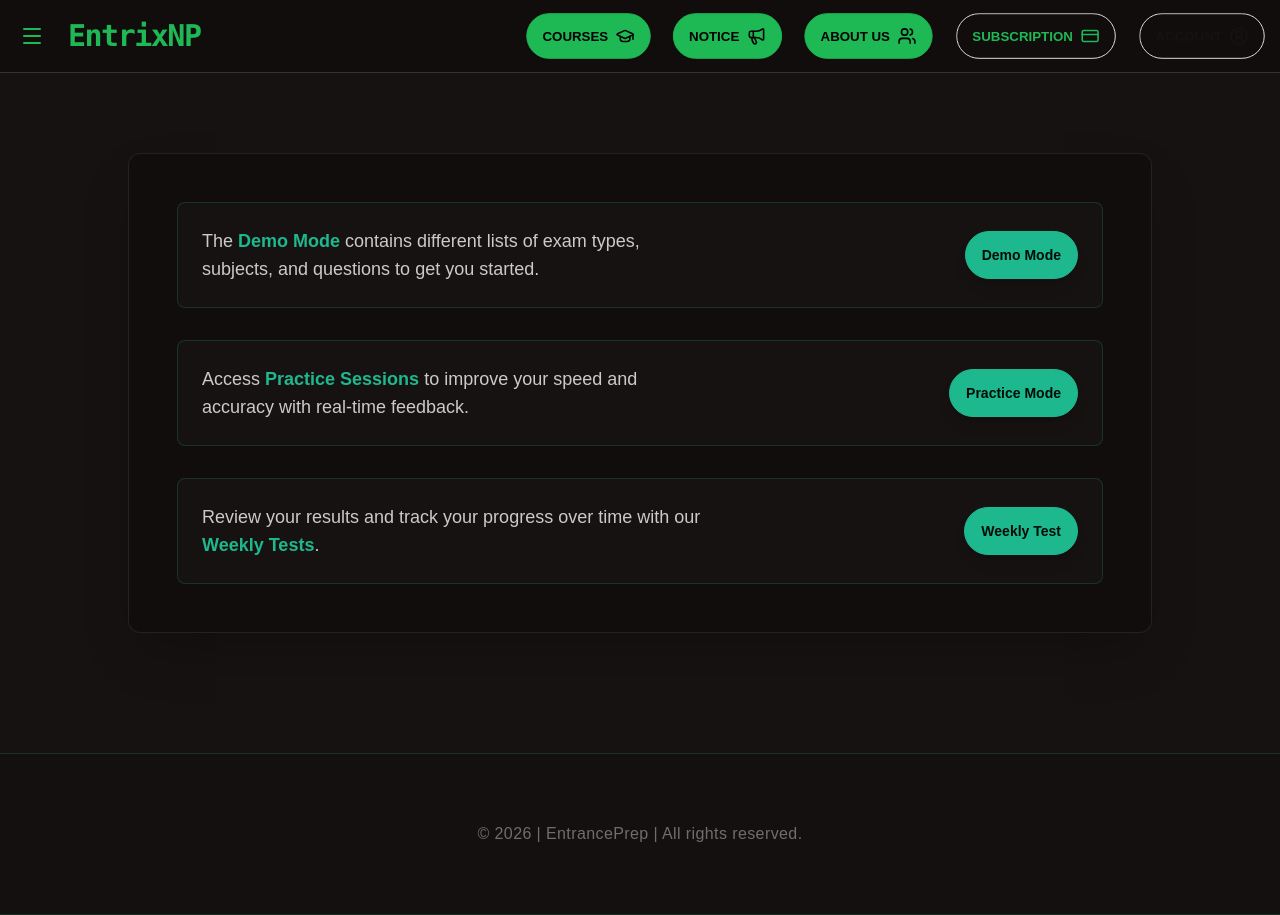
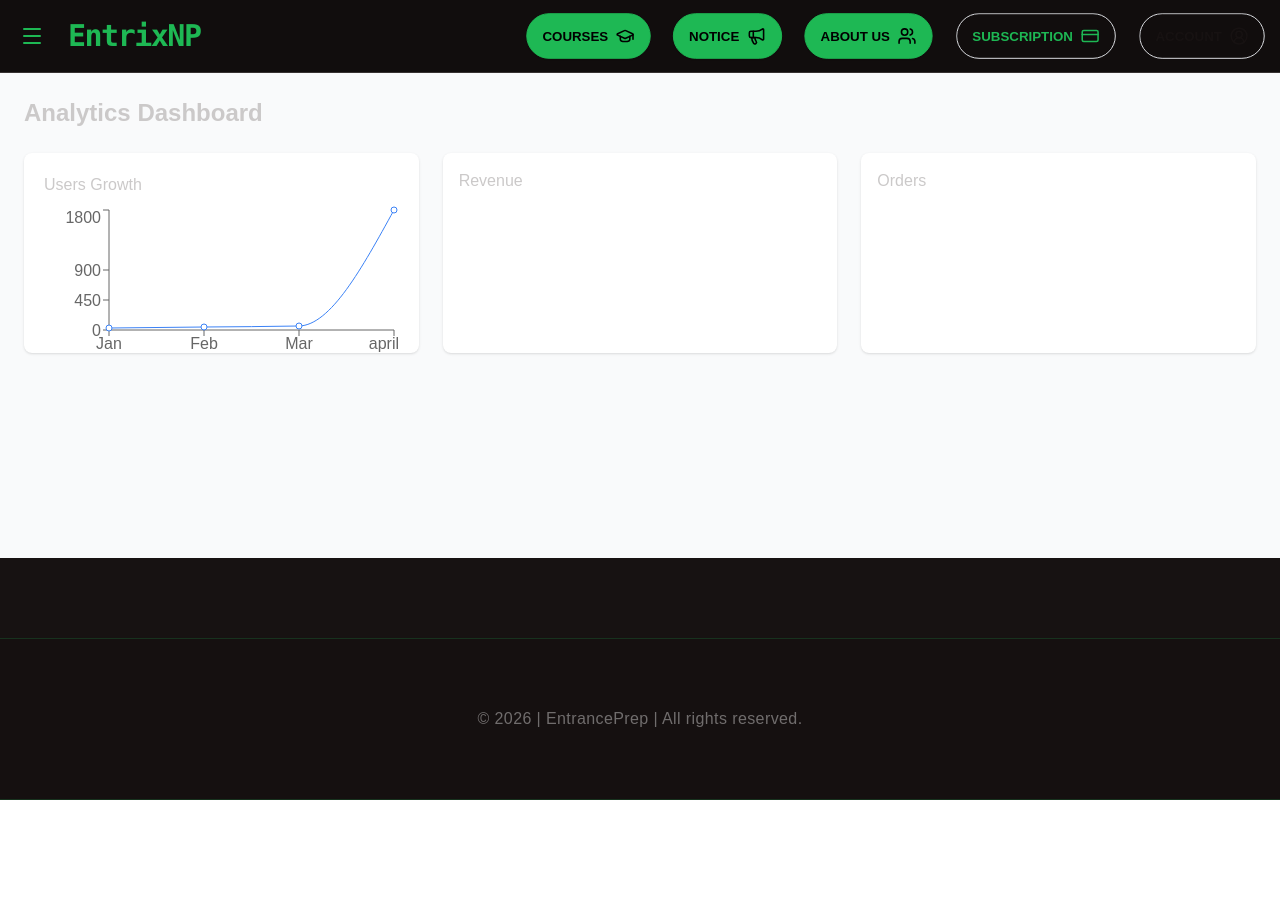
Before and after one commit to Jeevan446/exam_prep, a React (Vite) app in the folder Frontend/: page /admin/analytics in a window 1280 px wide. Before the commit this address led to /. After the commit the page ends 800 px from the top, so only its background shows below. Built offline with nearby package versions, Linux system fonts and the light colour scheme.

Commit message:
analytics page added

```diff
--- a/Frontend/package.json
+++ b/Frontend/package.json
@@ -19,6 +19,7 @@
     "react-hot-toast": "^2.6.0",
     "react-icons": "^5.5.0",
     "react-router-dom": "^7.11.0",
+    "recharts": "^3.6.0",
     "yup": "^1.7.1"
   },
   "devDependencies": {
--- a/Frontend/src/App.jsx
+++ b/Frontend/src/App.jsx
@@ -13,6 +13,7 @@ import EditQuestionPage from "./pages/admin/EditQuestionPage";
 import AddSubject from "./pages/admin/AddSubject";
 import AddSetPage from "./pages/admin/AddSetPage";
 import AddNoticePage from "./pages/admin/AddNoticePage";
+import AnalyticsPage from "./pages/admin/AnalyticsPage";
 
 // auth:
 import SignUpPage from "./pages/auth/SignUpPage";
@@ -108,6 +109,7 @@ function App() {
             </ProtectedRoute>
           }
         />
+         <Route path="/admin/analytics" element={<AnalyticsPage/>} />
 
         <Route path="/notice" element={<NoticePage />} />
         <Route path="/admin/addexamtype" element={<AddExamType />} />
--- /dev/null
+++ b/Frontend/src/pages/admin/AnalyticsPage.jsx
@@ -0,0 +1,59 @@
+import React from 'react'
+import { LineChart, Line, XAxis, YAxis, Tooltip, ResponsiveContainer } from 'recharts';
+import NavBar from '../../components/NavBar'
+import SideBar from '../../components/SideBar'
+import Footer from "../../components/Footer";
+
+const data = [
+  { name: 'Jan', value: 30 },
+  { name: 'Feb', value: 45 },
+  { name: 'Mar', value: 60 },
+  {name:'april',value:1800}
+];
+
+const AnalyticsPage = () => {
+  return (
+    <div className="min-h-screen flex flex-col">
+
+      <NavBar />
+
+
+      <div className="flex flex-1">
+        <SideBar />
+
+        {/* Main Content */}
+        <main className="flex-1 p-6 bg-gray-50">
+          <h1 className="text-2xl font-semibold mb-6">Analytics Dashboard</h1>
+
+          {/* Cards Section */}
+          <div className="grid grid-cols-1 sm:grid-cols-2 lg:grid-cols-3 gap-6">
+            <div className="h-[200px] bg-white rounded-lg shadow p-5">
+              <p className="font-medium mb-2">Users Growth</p>
+              <ResponsiveContainer width="100%" height="100%" className="outline-none">
+                <LineChart data={data} className='border-none focus:outline-none'>
+                  <XAxis dataKey="name" />
+                  <YAxis />
+                  <Tooltip />
+                  <Line type="monotone" dataKey="value" stroke="#3b82f6" />
+                </LineChart>
+              </ResponsiveContainer>
+            </div>
+
+            <div className="h-[200px] bg-white rounded-lg shadow p-4">
+              <p className="font-medium">Revenue</p>
+            </div>
+
+            <div className="h-[200px] bg-white rounded-lg shadow p-4">
+              <p className="font-medium">Orders</p>
+            </div>
+          </div>
+        </main>
+      </div>
+
+      {/* Footer */}
+      <Footer />
+    </div>
+  )
+}
+
+export default AnalyticsPage
```
Also changed, not shown: Frontend/src/index.css (line endings or trailing spaces), 1 other file (tests, documents, lock files or other folders).
